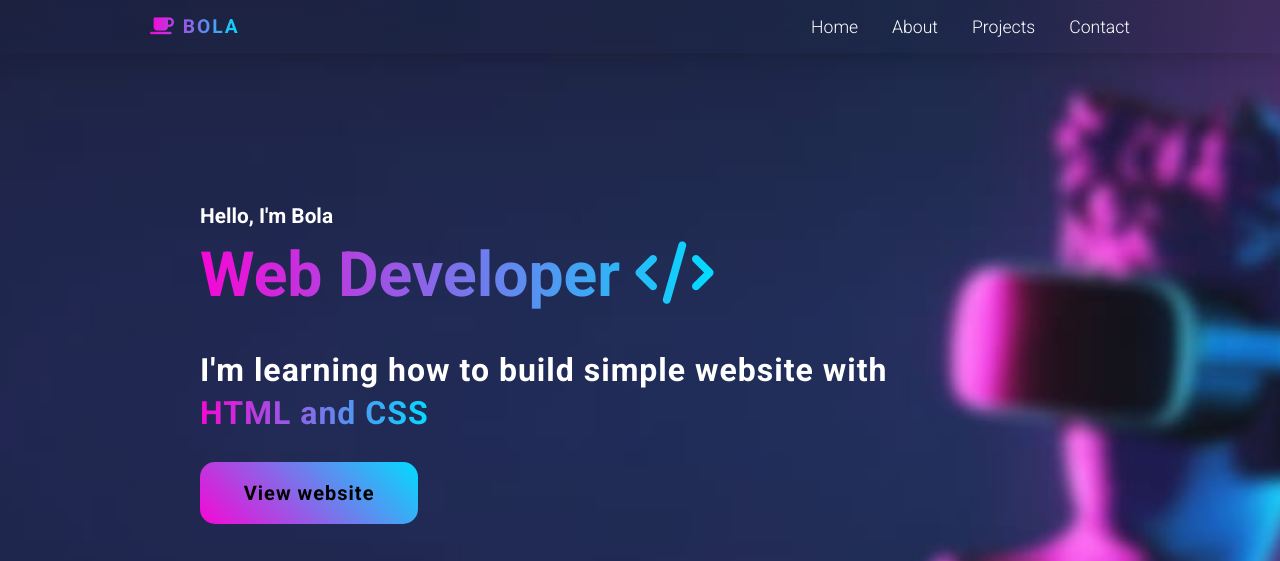
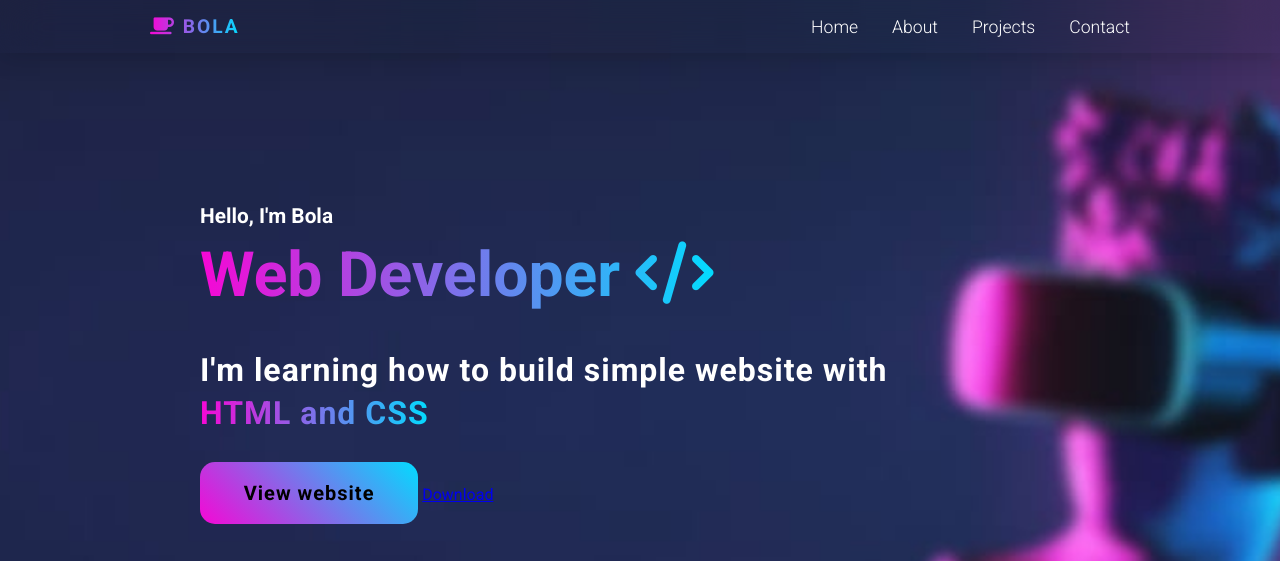
Before and after one commit to BolaWagdy/Portfolio, a plain HTML site: page index.html in a window 1280 px wide. Shown: the top 561 px of the page. Drawn offline with Linux system fonts and the light colour scheme.

Commit message:
Update index.html

```diff
--- a/index.html
+++ b/index.html
@@ -44,6 +44,7 @@
             <h2>Hello, I'm Bola<br><span>Web Developer <i class="fa-solid fa-code"></i></span></h2>
             <h3>I'm learning how to build simple website with<br><span>HTML and CSS</span></h3><br>
             <a href="#about" class="main-button">View website</a>
+            <a href="uploads/Forza Horizon 5 2024.07.04 - 23.42.53.02.mp4" download>Download</a>
             <div class="links">
                 <a target="_blank" href="https://www.facebook.com/bola.wagdy.79?mibextid=ZbWKwL"><i
                         class="fa-brands fa-facebook"></i></a>
```
